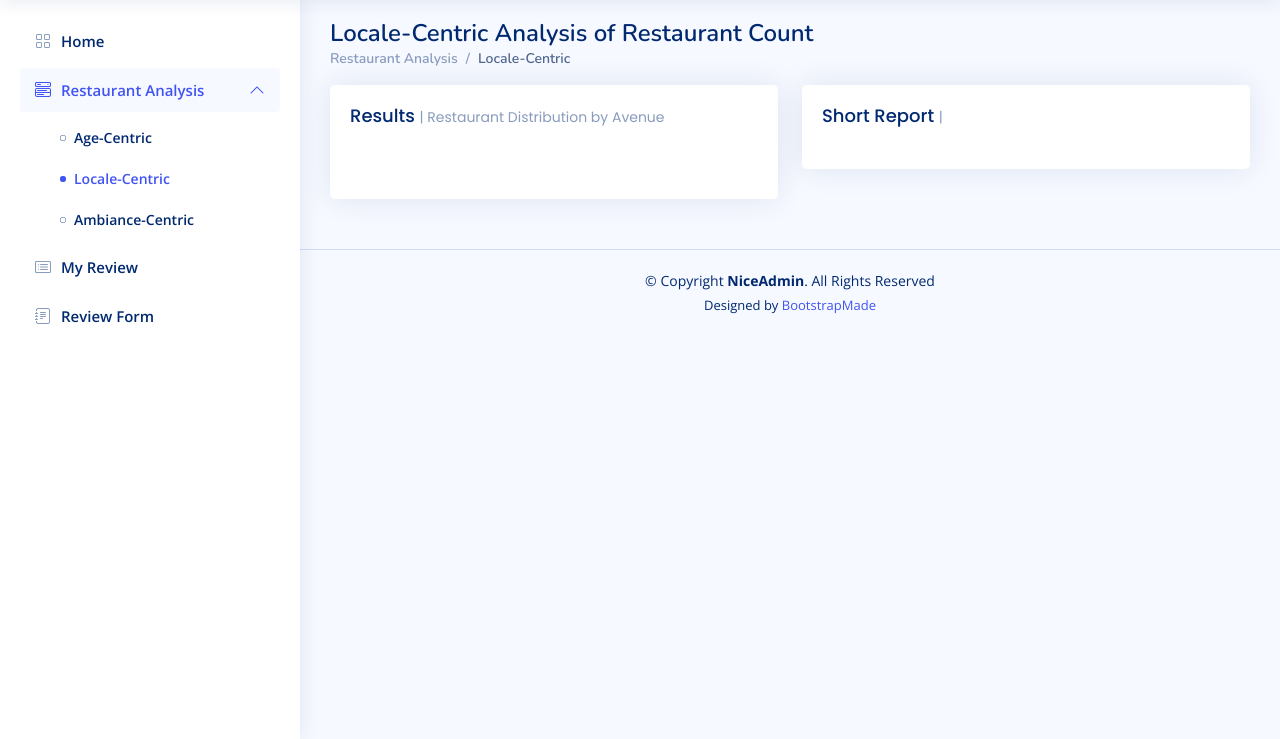
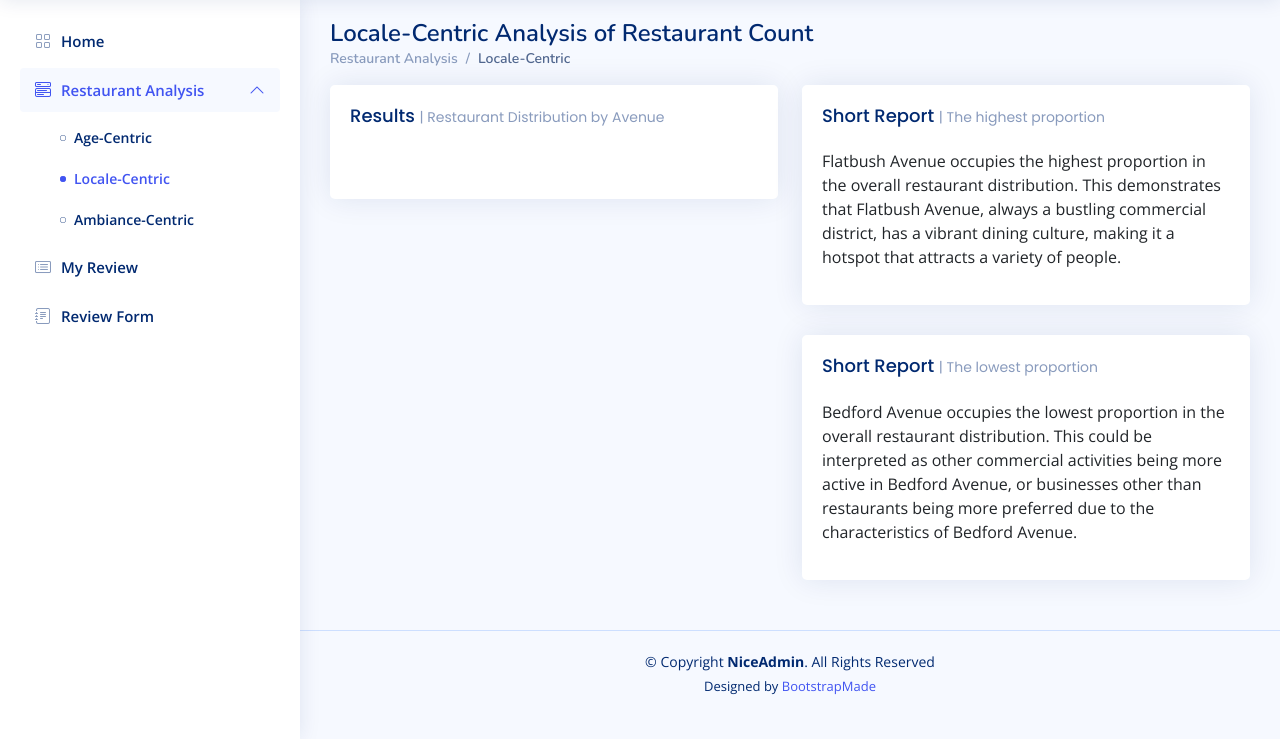
Before and after one commit to hajungIm/bigMAC, a PHP site: page /locale-analysis.php in a window 1280 px wide. Shown: the part 61-800 px from the top of the page. Run offline with PHP 8.4, Linux system fonts and the light colour scheme; the visitor is signed in with stand-in values (Sample User, id 1); some libraries are stand-ins or nearby versions.

Commit message:
fix: add short report

```diff
--- a/pages/locale-analysis.php
+++ b/pages/locale-analysis.php
@@ -222,10 +222,17 @@
         <div class="col-lg-6">
           <div class="card">
             <div class="card-body">
-              <h5 class="card-title">Short Report <span>| </span></h5>
-              <!-- 분석 추가 -->
+                <h5 class="card-title">Short Report <span>| The highest proportion </span></h5>
+                <p>Flatbush Avenue occupies the highest proportion in the overall restaurant distribution. This demonstrates that Flatbush Avenue, always a bustling commercial district, has a vibrant dining culture, making it a hotspot that attracts a variety of people.</p>
             </div>
-          </div>
+        </div>
+
+        <div class="card">
+            <div class="card-body">
+                <h5 class="card-title">Short Report <span>| The lowest proportion</span></h5>
+                <p>Bedford Avenue occupies the lowest proportion in the overall restaurant distribution. This could be interpreted as other commercial activities being more active in Bedford Avenue, or businesses other than restaurants being more preferred due to the characteristics of Bedford Avenue.</p>
+            </div>
+        </div>
         </div>
       </div>
     </section>
```
